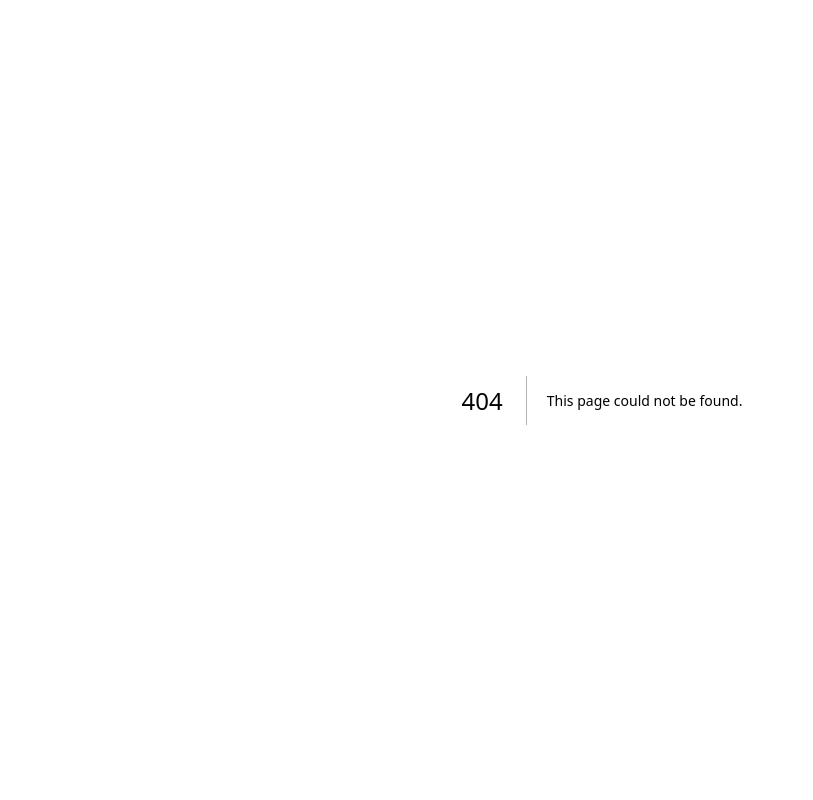
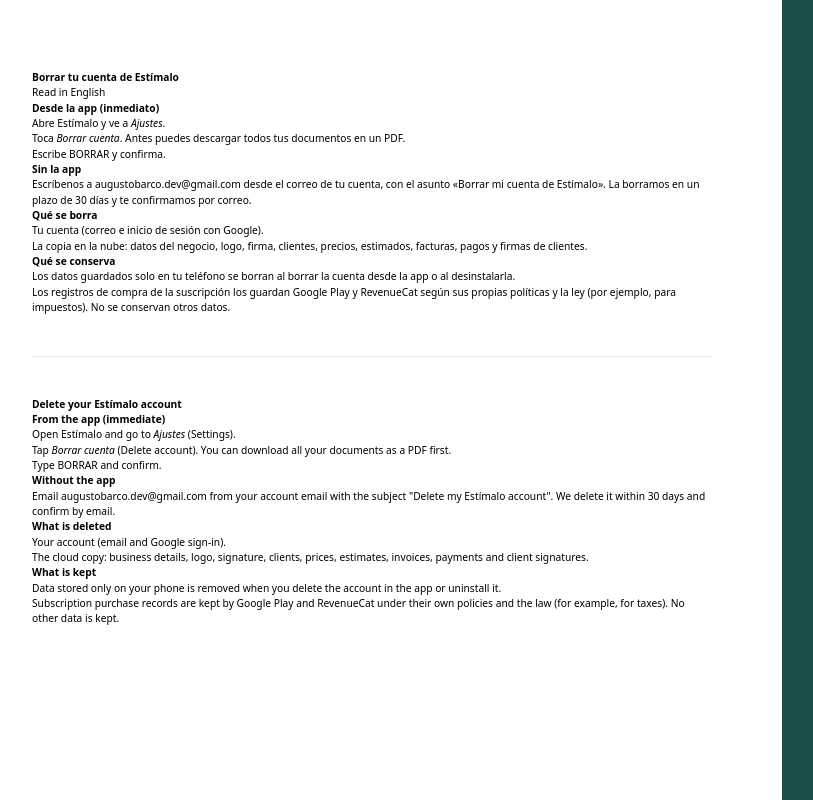
Before and after one commit to AugSync/AugSync, a Next.js app: page /apps/estimalo/delete-account in a window 1280 px wide. Before the commit this address had no page. Shown: the whole page, without its empty margins (38-851 px from the left). Built offline with nearby package versions, Linux system fonts and the light colour scheme.

Commit message:
feat(estimalo): delete account page

```diff
--- /dev/null
+++ b/src/pages/apps/estimalo/delete-account.tsx
@@ -0,0 +1,131 @@
+import React from 'react';
+import Head from 'next/head';
+
+const EMAIL = 'augustobarco.dev@gmail.com';
+const MAILTO = `mailto:${EMAIL}?subject=${encodeURIComponent('Borrar mi cuenta de Estímalo / Delete my Estímalo account')}&body=${encodeURIComponent('Correo de mi cuenta / My account email: ')}`;
+
+// Google Play requires a web page where users can request deletion of their account and data.
+const EstimaloDeleteAccount: React.FC = () => (
+  <>
+    <Head>
+      <title>Estímalo | Borrar cuenta · Delete account</title>
+      <meta
+        name="description"
+        content="Cómo borrar tu cuenta de Estímalo y sus datos. How to delete your Estímalo account and its data."
+      />
+    </Head>
+    <div
+      style={{
+        backgroundColor: 'white',
+        padding: 70,
+        minHeight: '100vh',
+        maxWidth: 820,
+      }}
+    >
+      <p>
+        <strong>Borrar tu cuenta de Estímalo</strong>
+      </p>
+      <p>
+        <a href="#en">Read in English</a>
+      </p>
+      <p>
+        <strong>Desde la app (inmediato)</strong>
+      </p>
+      <ol>
+        <li>
+          Abre Estímalo y ve a <em>Ajustes</em>.
+        </li>
+        <li>
+          Toca <em>Borrar cuenta</em>. Antes puedes descargar todos tus
+          documentos en un PDF.
+        </li>
+        <li>Escribe BORRAR y confirma.</li>
+      </ol>
+      <p>
+        <strong>Sin la app</strong>
+      </p>
+      <p>
+        Escríbenos a <a href={MAILTO}>{EMAIL}</a> desde el correo de tu cuenta,
+        con el asunto «Borrar mi cuenta de Estímalo». La borramos en un plazo de
+        30 días y te confirmamos por correo.
+      </p>
+      <p>
+        <strong>Qué se borra</strong>
+      </p>
+      <ul>
+        <li>Tu cuenta (correo e inicio de sesión con Google).</li>
+        <li>
+          La copia en la nube: datos del negocio, logo, firma, clientes,
+          precios, estimados, facturas, pagos y firmas de clientes.
+        </li>
+      </ul>
+      <p>
+        <strong>Qué se conserva</strong>
+      </p>
+      <ul>
+        <li>
+          Los datos guardados solo en tu teléfono se borran al borrar la cuenta
+          desde la app o al desinstalarla.
+        </li>
+        <li>
+          Los registros de compra de la suscripción los guardan Google Play y
+          RevenueCat según sus propias políticas y la ley (por ejemplo, para
+          impuestos). No se conservan otros datos.
+        </li>
+      </ul>
+
+      <hr style={{ margin: '40px 0' }} />
+
+      <p id="en">
+        <strong>Delete your Estímalo account</strong>
+      </p>
+      <p>
+        <strong>From the app (immediate)</strong>
+      </p>
+      <ol>
+        <li>
+          Open Estímalo and go to <em>Ajustes</em> (Settings).
+        </li>
+        <li>
+          Tap <em>Borrar cuenta</em> (Delete account). You can download all your
+          documents as a PDF first.
+        </li>
+        <li>Type BORRAR and confirm.</li>
+      </ol>
+      <p>
+        <strong>Without the app</strong>
+      </p>
+      <p>
+        Email <a href={MAILTO}>{EMAIL}</a> from your account email with the
+        subject &quot;Delete my Estímalo account&quot;. We delete it within 30
+        days and confirm by email.
+      </p>
+      <p>
+        <strong>What is deleted</strong>
+      </p>
+      <ul>
+        <li>Your account (email and Google sign-in).</li>
+        <li>
+          The cloud copy: business details, logo, signature, clients, prices,
+          estimates, invoices, payments and client signatures.
+        </li>
+      </ul>
+      <p>
+        <strong>What is kept</strong>
+      </p>
+      <ul>
+        <li>
+          Data stored only on your phone is removed when you delete the account
+          in the app or uninstall it.
+        </li>
+        <li>
+          Subscription purchase records are kept by Google Play and RevenueCat
+          under their own policies and the law (for example, for taxes). No
+          other data is kept.
+        </li>
+      </ul>
+    </div>
+  </>
+);
+
+export default EstimaloDeleteAccount;
```
